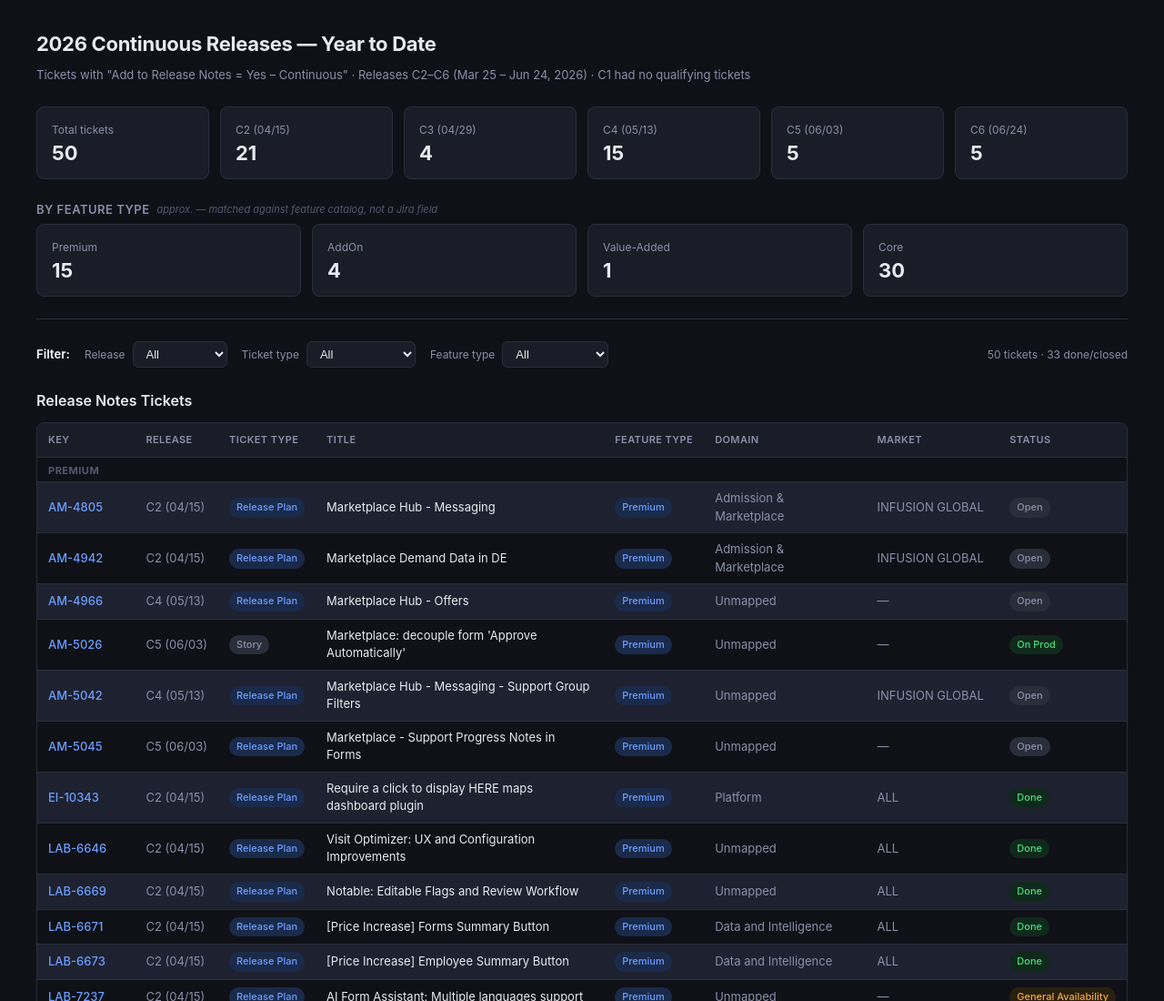
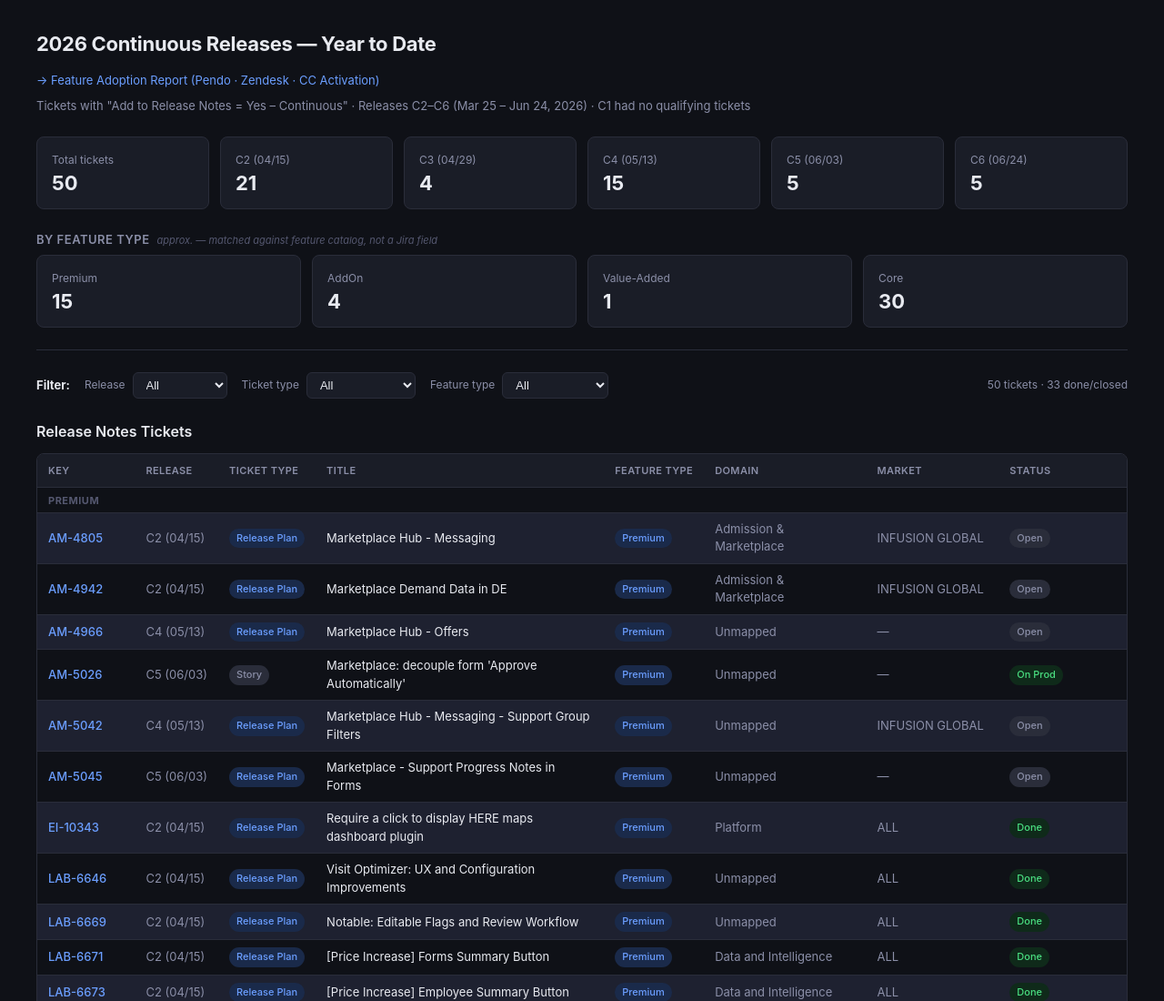
Before and after one commit to martinelachance/continuous-releases-2026, a plain HTML site: page docs/index.html in a window 1280 px wide. Shown: the top 1100 px of the page at 91% size. Drawn offline with Linux system fonts and the light colour scheme.

Commit message:
feat: add link to feature adoption page

```diff
--- a/docs/index.html
+++ b/docs/index.html
@@ -189,7 +189,10 @@
   <!-- Header -->
   <div class="stack stack-4">
     <h1>2026 Continuous Releases — Year to Date</h1>
-    <p class="subtitle">Tickets with "Add to Release Notes = Yes – Continuous" · Releases C2–C6 (Mar 25 – Jun 24, 2026) · C1 had no qualifying tickets</p>
+      <div style="margin-top:8px">
+    <a href="adoption.html" style="color:#6b9eff;font-size:13px;text-decoration:none;">→ Feature Adoption Report (Pendo · Zendesk · CC Activation)</a>
+  </div>
+  <p class="subtitle">Tickets with "Add to Release Notes = Yes – Continuous" · Releases C2–C6 (Mar 25 – Jun 24, 2026) · C1 had no qualifying tickets</p>
   </div>
 
   <!-- Stats row 1: by release -->
```
